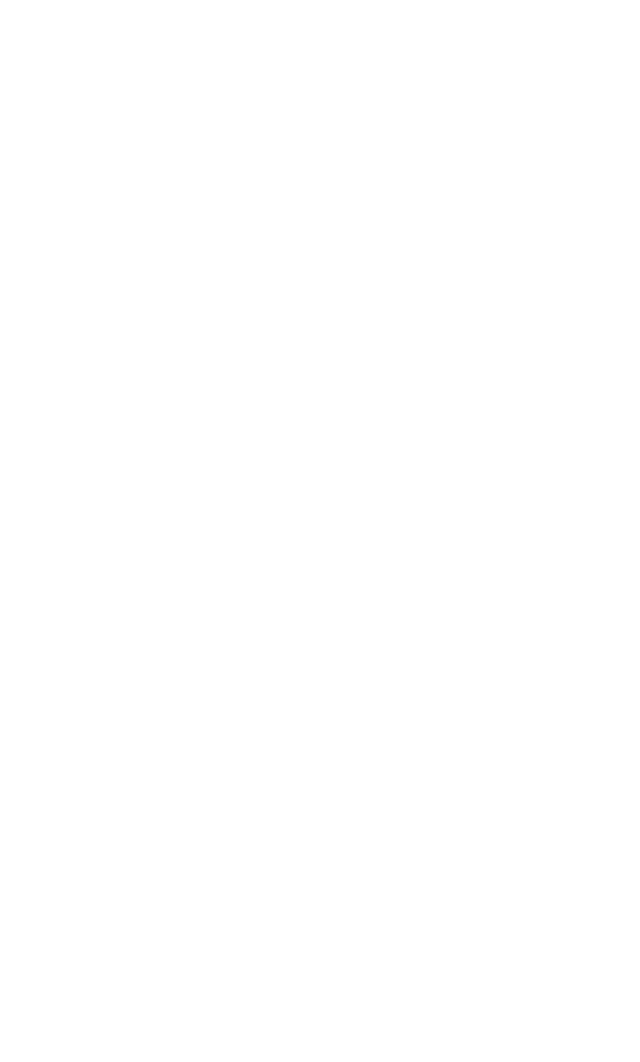
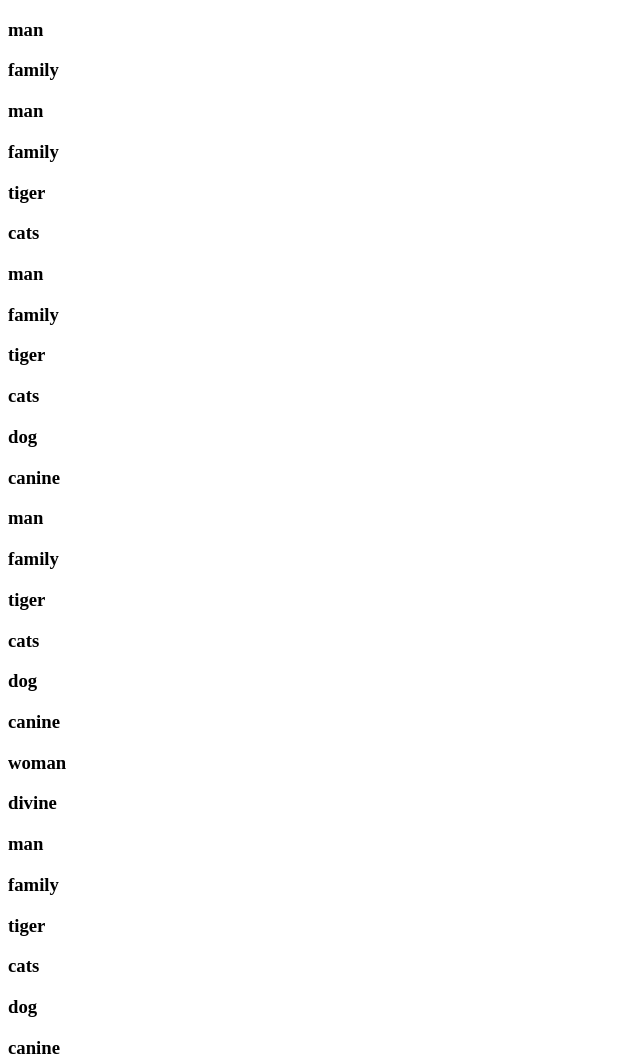
Before and after one commit to SandraJones/CARNIVORES, a plain HTML site: page index.html in a window 1280 px wide. Shown: the top 1062 px of the page, without its empty margins (0-640 px from the left). Before the commit the page ends 800 px from the top, so only its background shows below. Drawn offline with Linux system fonts and the light colour scheme.

Commit message:
iife completion

```diff
--- a/Predator.js
+++ b/Predator.js
@@ -1,6 +1,7 @@
 "use strict";
-
+//predator is a global variable so loadCarnivores is a property within the returned object of predator
 let Predator = (function () {
+  let herbivores = [];
   let carnivores = [];
   return {
   	//another way to write a function
@@ -11,22 +12,37 @@ let Predator = (function () {
       // loader.open tells loader where to go
       loader.open("GET", "carnivores.json");
       // loader.send methods of xhr request xml-http request send executes
-      loader.send();
-
+      loader.send();  //send is sending the json file
       loader.addEventListener("load", function () {
         // Set the value of the private array
-        carnivores = JSON.parse(this.responseText);
+        console.log(this.responseText);
+        carnivores = JSON.parse(this.responseText).carnivores;//turning json into an object that javascript can manipulate
+        //turns json string into an object
         console.log(carnivores);
-
-  cb(carnivores);
+      cb(carnivores);
         // Invoke the callback function so that the caller knows
         // that the process is complete. Make sure to pass the
         // carnivore array as an argument.
-
+      });
+    },
+    //another way to write a function
+    loadHerbivores: function (callB) {
+      //setting up a constructor function XML etc
+      //request is defined by variable loader
+      let loaderH = new XMLHttpRequest();
+      // loader.open tells loader where to go
+      loaderH.open("GET", "herbivores.json");
+      // loader.send methods of xhr request xml-http request send executes
+      loaderH.send();
+      loaderH.addEventListener("load", function () {
+        // Set the value of the private array
+        herbivores = JSON.parse(this.responseText).herbivores;
+        console.log(herbivores);
+        // Invoke the callback function so that the caller knows
+        // that the process is complete. Make sure to pass the
+        // carnivore array as an argument.
+      callB(herbivores);
       });
     }
-  }
+   }
 })();
-
-//do the herbivores only diffe is in the return
-//loadHerbivores instead of cb(carnivores)
--- a/iife-xhr.js
+++ b/iife-xhr.js
@@ -1,10 +1,23 @@
 "use strict";
-function showCarnivores (carnivores) {
-	console.log(carnivores);
-}
-
-function showHerbivores (herbivores) {
-  console.log(herbivores);
+let list = document.getElementById("carnivores-list");
+let outputString = "";
+function showCarnivores(carnivores) {
+   for (let i = 0; i < carnivores.length; i++) {
+      let currentCarnivore = carnivores[i];
+      outputString += `<h1>${currentCarnivore.name}</h1>`;
+      outputString += `<h3>${currentCarnivore.family}</h3>`;
+      list.innerHTML += outputString;
+      }
+    }
+function showHerbivores(herbivores) {
+  let list = document.getElementById("herbivores-list");
+     for (let i = 0; i < herbivores.length; i++) {
+       let currentHerbivore = herbivores[i];
+       outputString += `<h1>${currentHerbivore.name}</h1>`;
+       outputString += `<h3>${currentHerbivore.family}</h3>`;
+       list.innerHTML += outputString;
+      }
 }
 //showCarnivores is the callback function
 Predator.loadCarnivores(showCarnivores);
+Predator.loadHerbivores(showHerbivores);
--- a/index.html
+++ b/index.html
@@ -5,6 +5,11 @@
 	<title>Predator</title>
 </head>
 <body>
+
+	<article>
+		<section id="carnivores-list"></section>
+		<section id="herbivores-list"></section>
+	</article>
 	<script src="Predator.js"></script>
 	<script src="iife-xhr.js"></script>
 </body>
```
